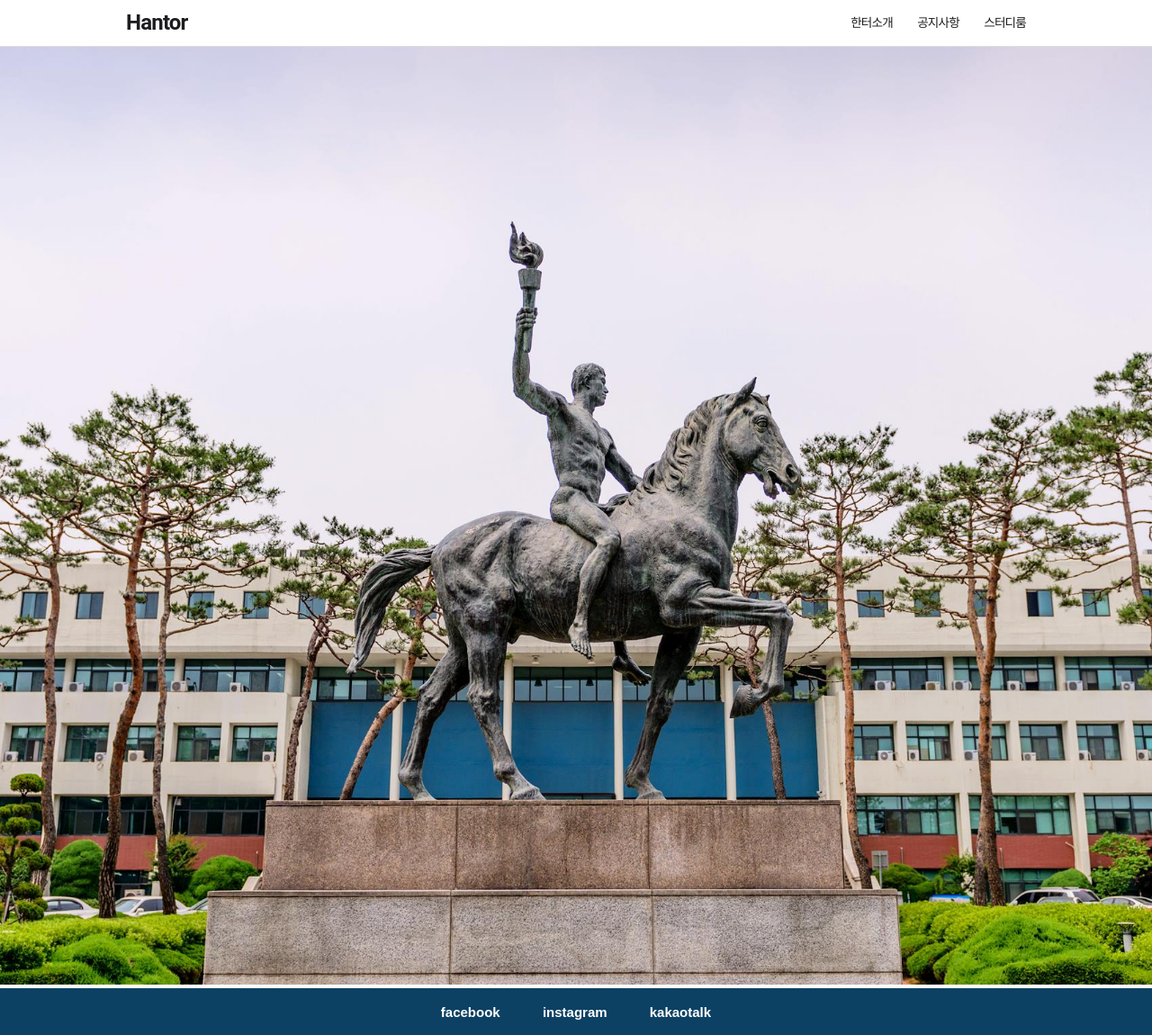
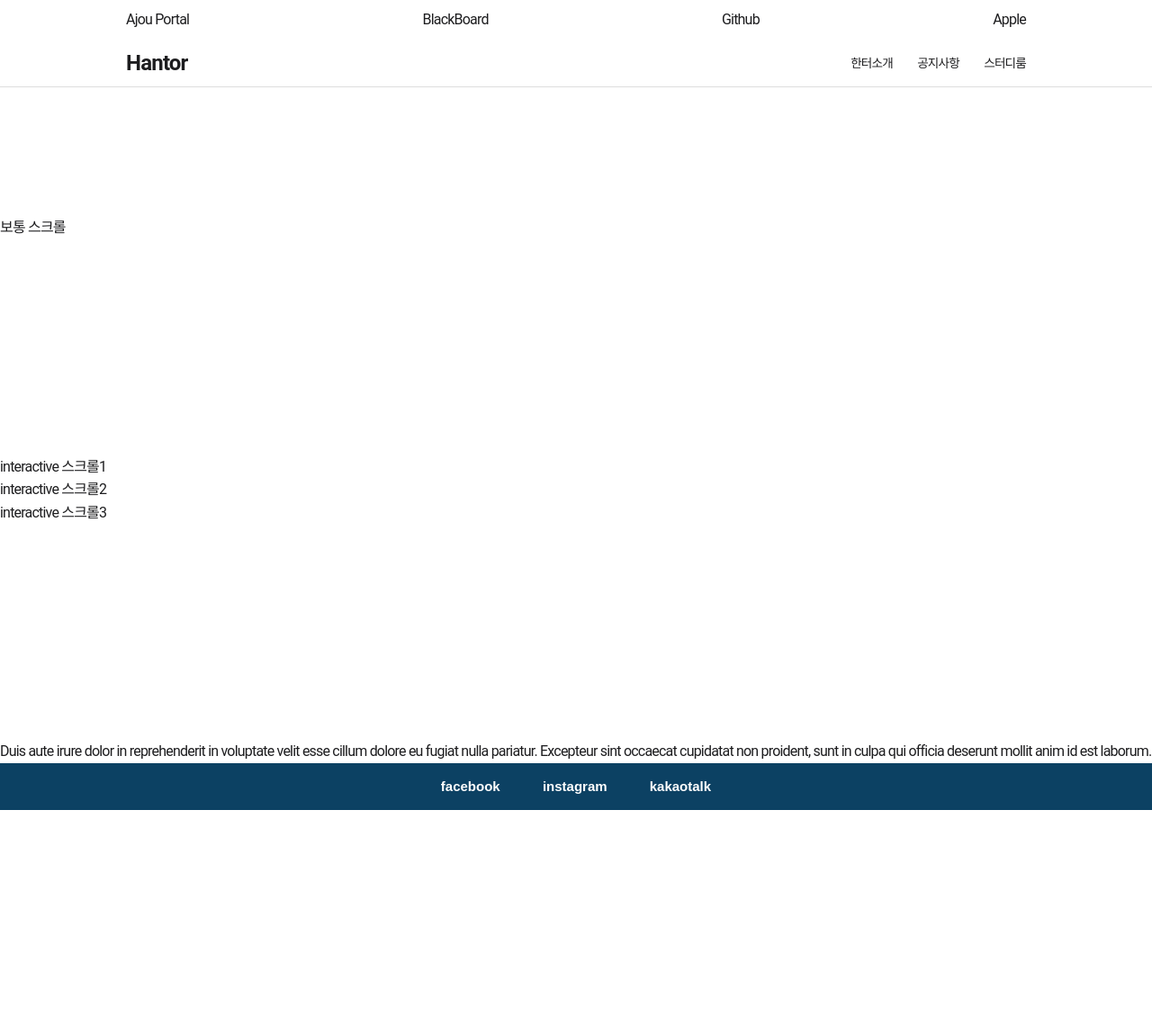
Before and after one commit to sumiini/hantor-project, a PHP site: page /home.html in a window 1280 px wide. Shown: the whole page at 90% size. After the commit the page ends 900 px from the top, so only its background shows below. Run offline with PHP 8.4, Linux system fonts and the light colour scheme.

Commit message:
add site menu bar, change components class name

```diff
--- a/css/main.css
+++ b/css/main.css
@@ -23,48 +23,64 @@ a{
   color: rgb(29,29,31);
   text-decoration: none;
 }
+.global-nav{
+  position: absolute;
+  top: 0;
+  left: 0;
+  z-index: 10;
+  width: 100%;
+  height: 44px;
+  padding: 0 1rem;
+}
 
 /* 상단 메뉴바 */
-.global-nav {
+.local-nav {
+  position: absolute;
+  top: 45px;
+  left: 0;
+  z-index: 11;
+  width: 100%;
   height: 52px;
   padding: 0 1rem;
   border-bottom: 1px solid #ddd;
 }
 
-.global-nav-links{
+.global-nav-links, .local-nav-links{
   display: flex; /* 문자 길이만큼 배치되도록 설정한 것 */
   align-items: center;
-
   height: 100%;
   max-width: 1000px; /* 최대 1000px로 설정해 화면 크기가 1000px보다 작아지면 저절로 줄어들게 하기 위함*/
   margin: 0 auto;  /* 가운데 정렬을 해주기 위해 좌우 마진을 0으로 지정하고 auto로 설정 */
 }
 
+.global-nav-links{
+  justify-content: space-between;
+}
 /* 메뉴 부분 */
-.global-nav-links a:not(.global-nav-item){
+.local-nav-links a:not(.local-nav-item){
   margin-left: 2em;
   font-size: 0.85rem;
 }
 
 /* 로고(한터 이름) 부분 */
-.global-nav-item{
+.local-nav-item{
   font-size: 1.5rem;
   font-weight: bold;
   margin-right: auto; /* 마진을 auto로 지정하는 이유는 내가 쓸 수 있는 공간을 사용할 수 있는 범위 내에서 최대로 사용하기 위함 */
 }
 
-.content {
+.content-section {
 	position: relative;
-	/* padding-top: 50vh; */
+	padding-top: 30vh;
 }
 
 .js-footer {
 	display: flex;
-  bottom: 0;
+  align-items: center;
+  justify-content: center;
+  /* bottom: 0; */
   position:relative;
   width:100%;
-	align-items: center;
-	justify-content: center;
 	height: 52px;
   background: rgb(12,65,99);
 }
--- a/home.html
+++ b/home.html
@@ -13,10 +13,19 @@
   </head>
   <body>
     <div class="container">
-      <!-- 상단 메뉴바  -->
+      <!-- 자주가는 사이트 추가(심심해서 넣음) -->
       <nav class="global-nav">
         <div class="global-nav-links">
-          <a href="#" class='global-nav-item'>Hantor</a>
+          <a href="https://portal.ajou.ac.kr" target="_blank" class='global-nav-item'>Ajou Portal</a>
+          <a href="https://eclass2.ajou.ac.kr/" target="_blank" class='global-nav-item'>BlackBoard</a>
+          <a href="https://github.com/" target="_blank" class='global-nav-item'>Github</a>
+          <a href="https://www.apple.com/kr/" target="_blank" class='global-nav-item'>Apple</a>
+        </div>
+      </nav>
+      <!-- 상단 메뉴바  -->
+      <nav class="local-nav">
+        <div class="local-nav-links">
+          <a href="#" class='local-nav-item'>Hantor</a>
           <!-- 버튼으로 하면 누를 때 조금 어색해서 링크로 바꿧어.. 미안... -->
           <a href="intro.html" class="intro-btn" target="_blank">한터소개</a>
           <a href="notice.html" class="notice-btn" target="_blank">공지사항</a>
@@ -25,12 +34,40 @@
           <!-- <button type="button" class="intro-btn" onclick="location.href='intro.html'">한터소개</button>
           <button type="button" class="notice-btn" onclick="location.href='notice.html'">공지사항</button>
           <button type="button" class="studyroom-btn" onclick="location.href='studyroom.html'">스터디룸</button> -->
-
         </div>
       </nav>
-      <section class="content">
+      <!-- <section class="content">
         <img src="images/img1.jpg" alt="">
-      </section>
+      </section> -->
+      <section class="content-section" id="content-section-0">
+				<p class="description">
+          보통 스크롤
+        </p>
+			</section>
+			<section class="content-section" id="content-section-1">
+				<div class="sticky-elem main-message">
+					<p>
+            interactive 스크롤1
+					</p>
+				</div>
+				<div class="sticky-elem desc-message">
+					<p>
+            interactive 스크롤2
+					</p>
+				</div>
+				<div class="sticky-elem desc-message">
+					<p>
+            interactive 스크롤3
+					</p>
+				</div>
+			</section>
+			<section class="content-section" id="content-section-2">
+				<p class="mid-message">
+					Duis aute irure dolor in reprehenderit in voluptate velit esse cillum dolore eu fugiat nulla pariatur. Excepteur sint occaecat cupidatat non proident, sunt in culpa qui officia deserunt mollit anim id est laborum.
+				</p>
+				<p class="canvas-caption">
+				</p>
+			</section>
       <!-- 하단 sns 링크 바 -->
       <footer class="js-footer">
         <div class="sns_btn">
```
